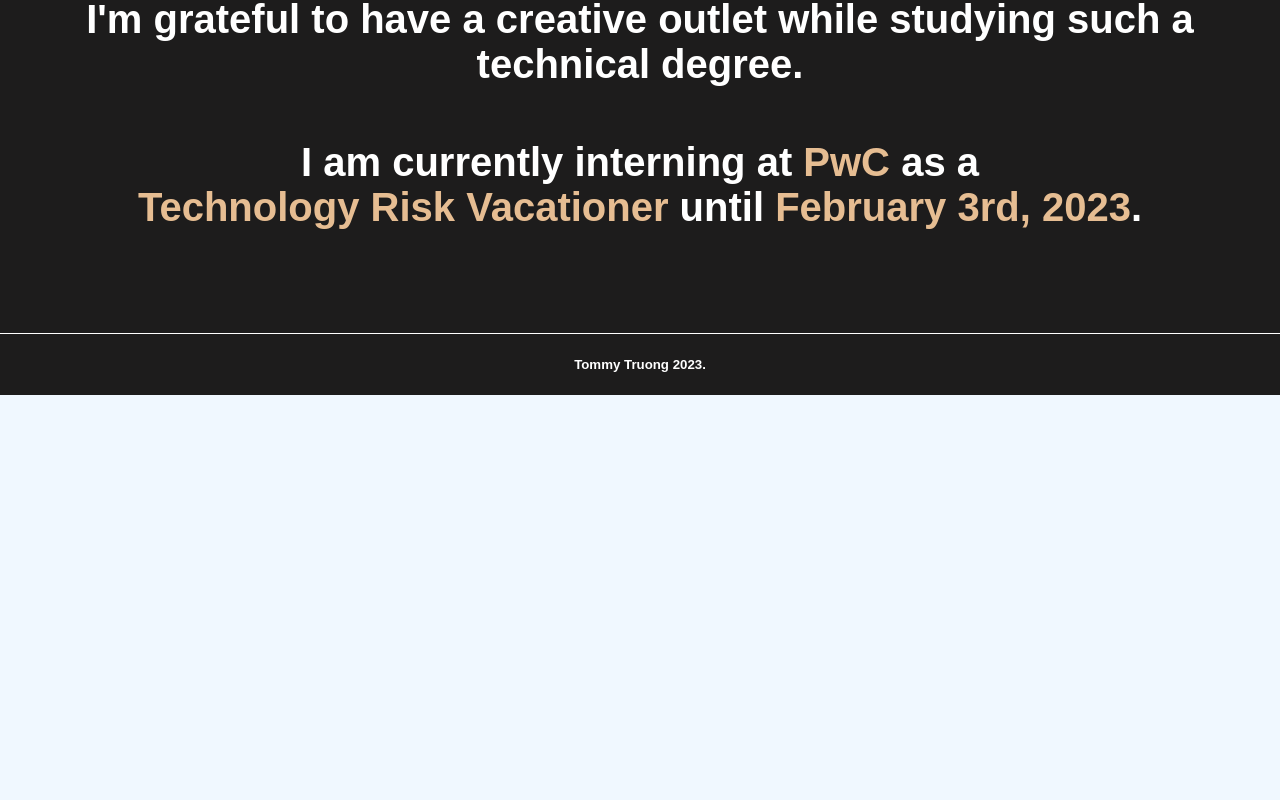
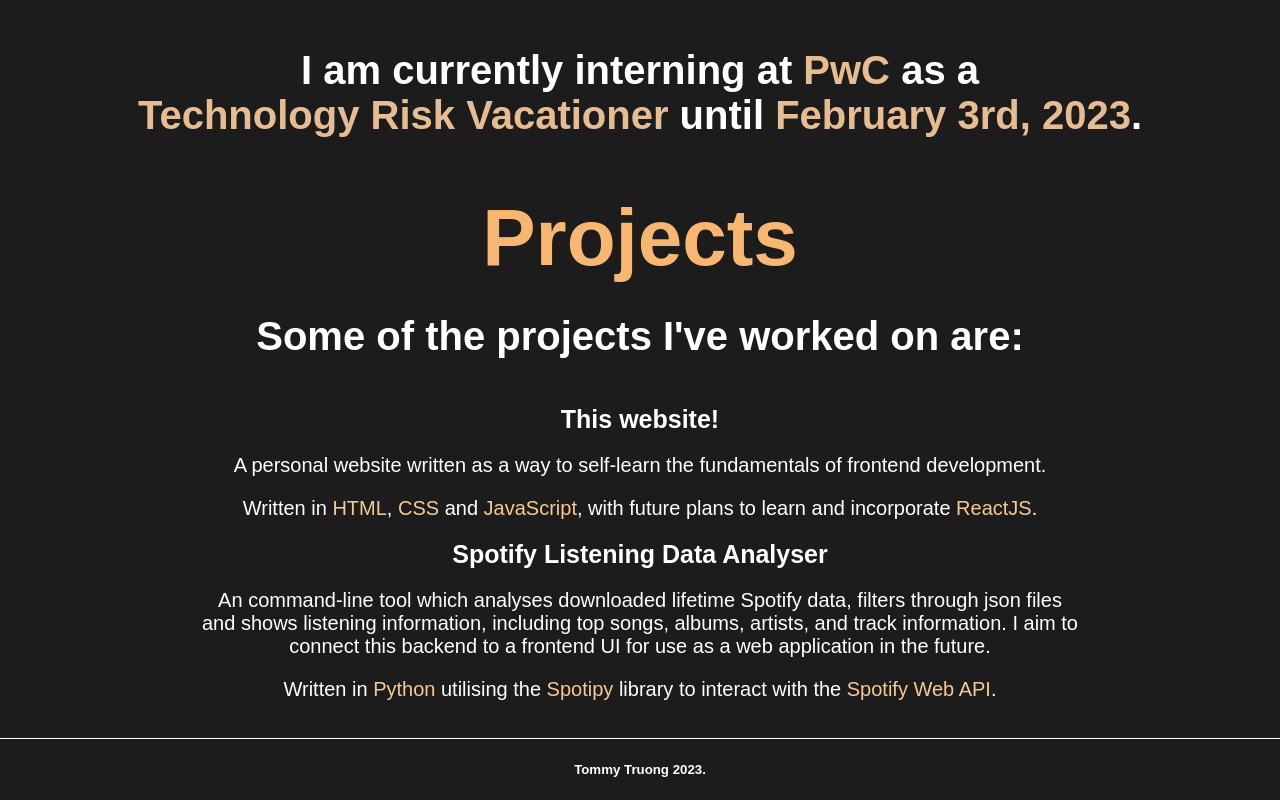
Before and after one commit to tommydachi/personalWebsite, a plain HTML site: page index.html in a window 1280 px wide. Shown: the part 1619-2419 px from the top of the page. Before the commit the page ends 2014 px from the top, so only its background shows below. Drawn offline with nearby package versions, Linux system fonts and the light colour scheme.

Commit message:
Added more to projects section, incorporated new flexbox

```diff
--- a/index.html
+++ b/index.html
@@ -83,20 +83,30 @@
     </div>
 
     <!-- Projects -->
-    <!-- <div class="projects" id="projects">
+    <div class="projects" id="projects">
         <div class="projects__container">
             <div class="projects__content">
+                <h1>Projects</h1>
+                <h3>Some of the projects I've worked on are:</h3>
+                <div class="projects__div">
                     <ul class="projects__list">
                         <li class="projects__item">
-                        This website!
+                            <h4>This website!</h4>
+                            <p>A personal website written as a way to self-learn the fundamentals of frontend development.</p>
+                            <p>Written in <span>HTML</span>, <span>CSS</span> and <span>JavaScript</span>, with future plans to learn and incorporate <span>ReactJS</span>.</p>
                         </li>
                         <li class="projects__item">
-                        This website!
+                            <h4>Spotify Listening Data Analyser</h4>
+                            <p>An command-line tool which analyses downloaded lifetime Spotify data, filters through json files and shows listening information,
+                                including top songs, albums, artists, and track information. I aim to connect this backend to a frontend UI for use as a web application in the future.
+                            </p>
+                            <p>Written in <span>Python</span> utilising the <span>Spotipy</span> library to interact with the <span>Spotify Web API</span>.</p>
                         </li>
                     </ul>
                 </div>
             </div>
-    </div> -->
+        </div>
+    </div>
 
     <!-- Footer -->
     <div class="footer__container">
--- a/styles.css
+++ b/styles.css
@@ -18,6 +18,9 @@
     display: inline-block;
 }
 
+ul {
+    list-style: none;
+}
 /* .loader {
     background: #1d1c1c;
     height: 120vh;
@@ -210,6 +213,11 @@
     height: 100%;
 }
 
+.landing__container p {
+    margin: 0;
+    padding: 0 100px;
+}
+
 .landing__heading {
     color: white;
     font-size: 100px;
@@ -240,15 +248,15 @@
 
 /* About section */
 .about {
-    background: #1d1c1c;
-    padding: 50px 0;
+    background:#1d1c1c;
+    padding: 0px 0;
     margin: 0;
+
 }
 
 .about__container {
     display: flex;
     flex-direction: column;
-    align-items: center;
     justify-content: center;
     margin: 0 auto;
     height: 100%;
@@ -285,6 +293,83 @@
         font-size: 40px;
     }
 }
+.projects__container {
+    background:#1d1c1c;
+    list-style: none;
+    padding: 1px;
+}
+
+.projects__div {
+    display: flex;
+    justify-content: center;
+    align-items: center;
+    padding: 0 200px;
+}
+
+.projects__content {
+    color: white;
+    text-align: center;
+}
+
+.projects__content span {
+    color:#f8c895;
+}
+
+.projects__content h1 {
+    font-size: 80px;
+    color:#f8b771;
+    margin: 0;
+}
+
+.projects__content h3 {
+    font-size: 40px;
+    margin: 30px 0;
+}
+
+.projects__content h4 {
+    font-size: 25px;
+    margin: 0;
+}
+
+.projects__content p {
+    align-items: center;
+    font-size: 20px;
+    /* padding: 0px 100px; */
+}
+
+
+@media screen and (max-width: 960px) {
+
+    .projects__div {
+        display: flex;
+        justify-content: center;
+        align-items: center;
+        padding: 0 40px;
+    }
+
+    .projects__content {
+        font-size: 25px;
+    }
+
+    .projects__content p {
+        font-size: 20px;
+        padding: 0px 50px;
+    }
+
+    .projects__content h1 {
+        font-size: 50px;
+    }
+
+    .projects__content h3 {
+        font-size: 30px;
+    }
+
+    .projects__content h4 {
+        font-size: 25px;
+    }
+
+
+}
 
 .footer__container {
     border-top: 1px solid white;
```
Lines whose indentation alone changed are shown as unchanged.
